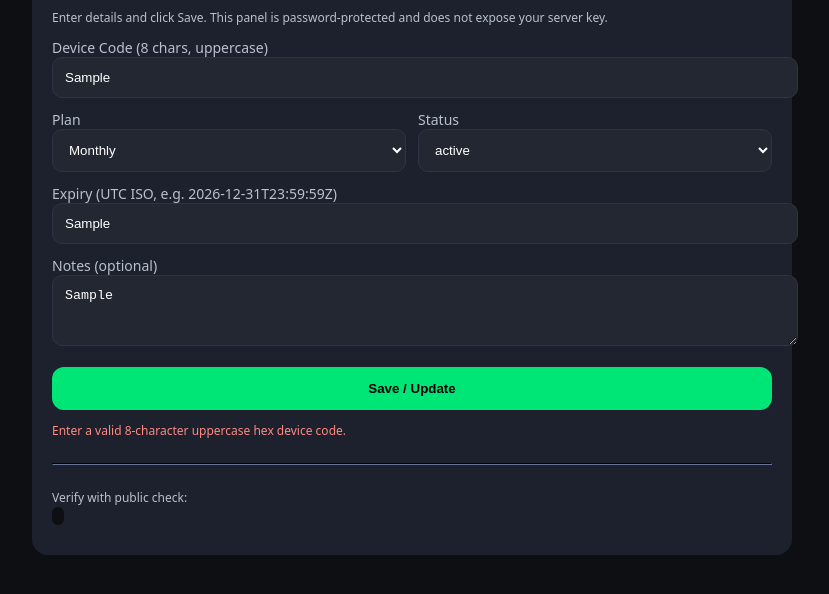
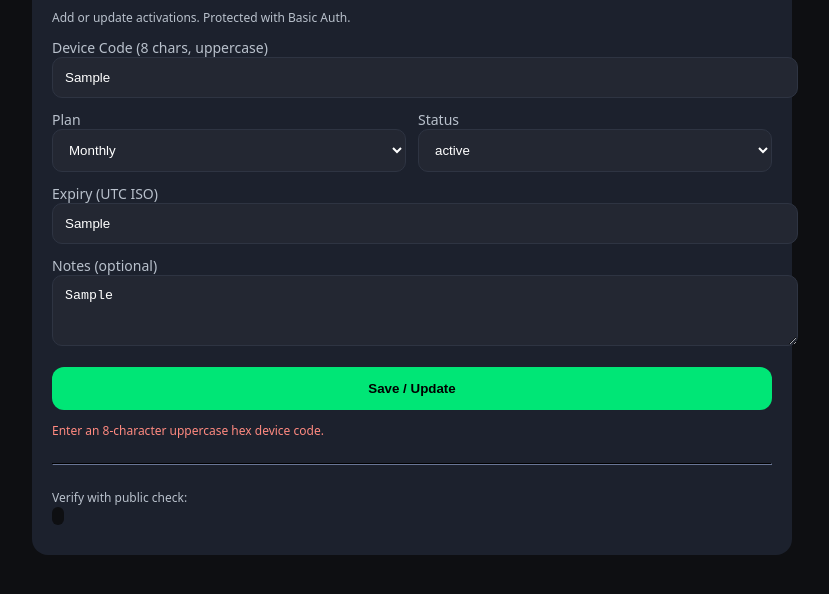
Before and after one commit to dbcooperbulksms/dbcooper-api, a website: page public/index.html in a window 1280 px wide. Both pictures are taken after typing "Sample", "Sample", "Sample" into the empty fields and a click on the button "Save / Update". Shown: the part 106-700 px from the top of the page, without its empty margins (228-1057 px from the left). Drawn offline with Linux system fonts and the light colour scheme.

Commit message:
Update index.html

```diff
--- a/public/index.html
+++ b/public/index.html
@@ -22,7 +22,7 @@
 <body>
   <div class="wrap">
     <h1>DBcooper Admin</h1>
-    <p class="small">Enter details and click Save. This panel is password-protected and does not expose your server key.</p>
+    <p class="small">Add or update activations. Protected with Basic Auth.</p>
 
     <label>Device Code (8 chars, uppercase)</label>
     <input id="device" placeholder="e.g. A7C12F4B" />
@@ -45,7 +45,7 @@
       </div>
     </div>
 
-    <label>Expiry (UTC ISO, e.g. 2026-12-31T23:59:59Z)</label>
+    <label>Expiry (UTC ISO)</label>
     <input id="expiry" placeholder="2026-12-31T23:59:59Z" />
 
     <label>Notes (optional)</label>
@@ -77,7 +77,7 @@
       const notes  = document.getElementById('notes').value.trim();
 
       if (!/^[A-F0-9]{8}$/.test(device)) {
-        result.textContent = 'Enter a valid 8-character uppercase hex device code.';
+        result.textContent = 'Enter an 8-character uppercase hex device code.';
         result.className = 'small err';
         return;
       }
```
